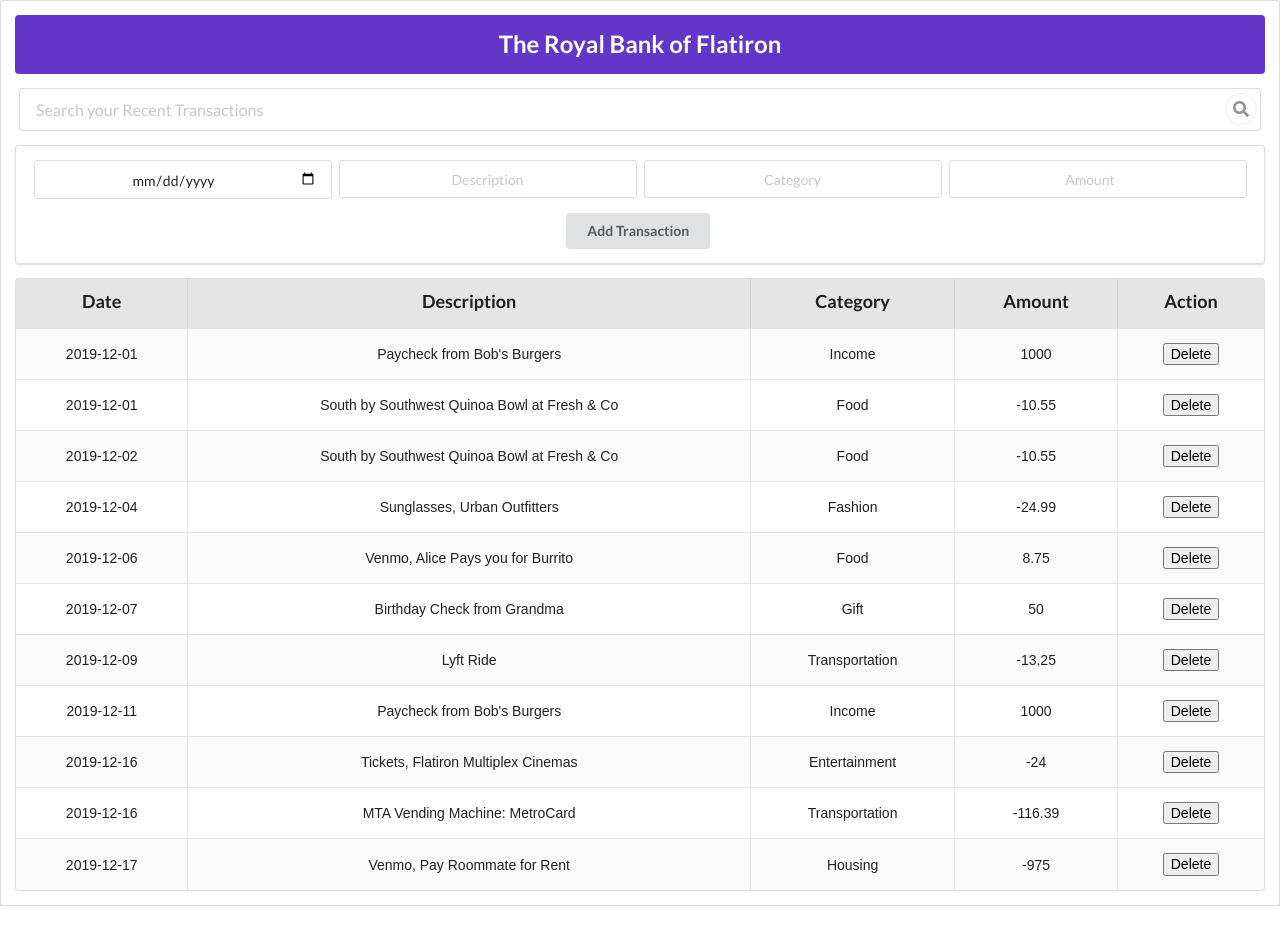
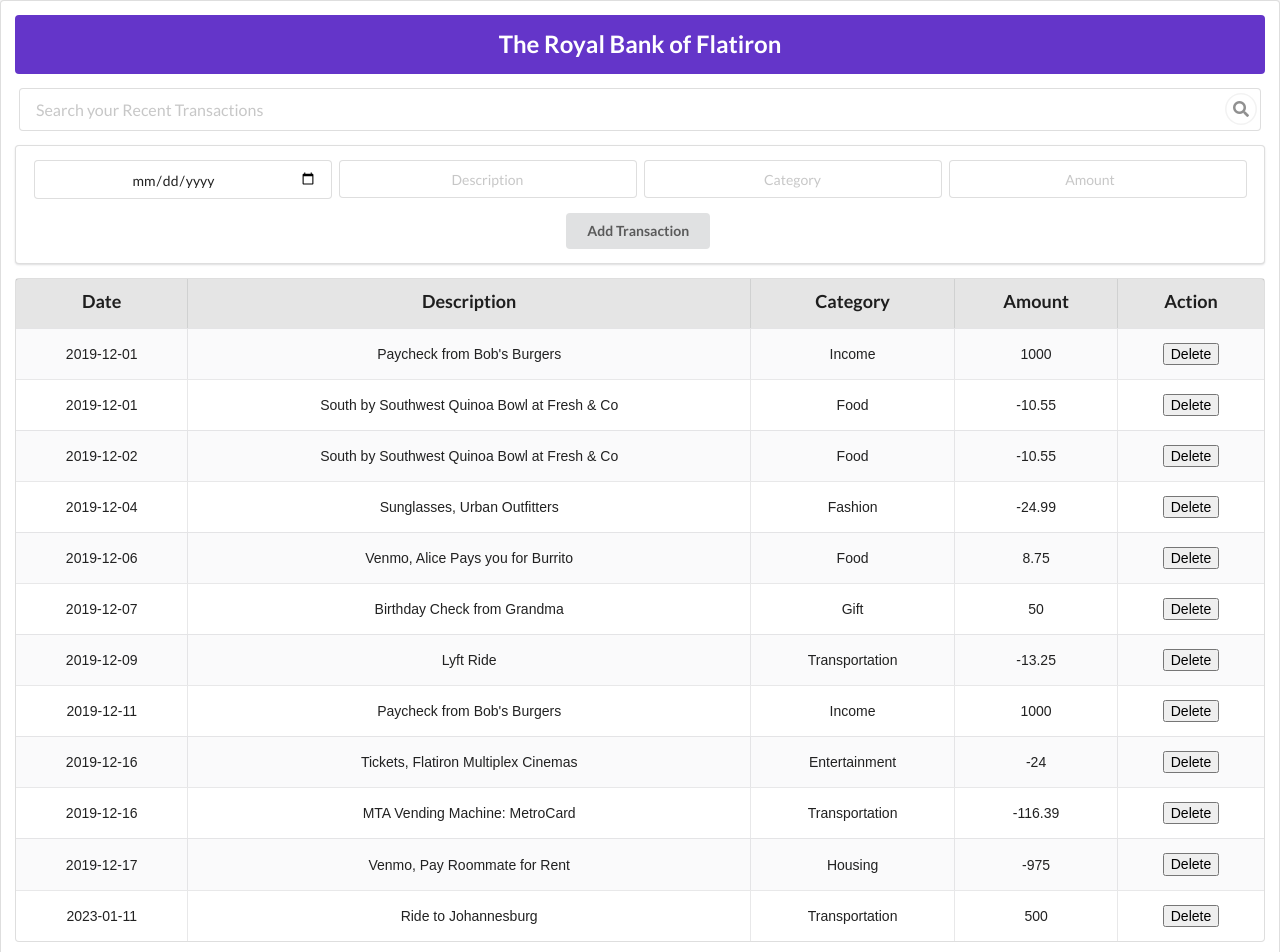
Before and after one commit to TheEmerald001/Bank-Of-Flatiron, a React (Create React App) app: page / in a window 1280 px wide. Shown: the top 952 px of the page. Before the commit the page ends 906 px from the top, so only its background shows below. Built offline with nearby package versions, Linux system fonts and the light colour scheme; data requests are answered from the project's data file.

Commit message:
removes date validity to allow for futur transactions

```diff
--- a/db.json
+++ b/db.json
@@ -76,6 +76,13 @@
       "description": "Venmo, Pay Roommate for Rent",
       "category": "Housing",
       "amount": -975
+    },
+    {
+      "date": "2023-01-11",
+      "description": "Ride to Johannesburg",
+      "category": "Transportation",
+      "amount": "500",
+      "id": 13
     }
   ]
 }
--- a/src/components/AddTransactionForm.js
+++ b/src/components/AddTransactionForm.js
@@ -16,8 +16,6 @@ function AddTransactionForm({newData}) {
 
     if(formInput.containsEmptyInput){
       alert("Please fill in all inputs")
-    }else if(formInput.hasInvalidDate){
-      alert("Please enter valid date\nYear is expected to be between 2000 and today")
     }else if(!formInput.isInvalid){
       // persist transaction on server after validations
       fetch("http://localhost:8001/transactions", {
--- a/src/components/Extras.js
+++ b/src/components/Extras.js
@@ -1,7 +1,7 @@
+//this component aim to provide helper functions for checking data validity
 function validateForm(formData){
     const formDetails = {
       containsEmptyInput:false,
-      hasInvalidDate:true,
       isInvalid:false
     }
 
@@ -13,12 +13,6 @@ function validateForm(formData){
       }
     }
 
-    //date should be between 2000 and today
-    const allowablePastDate = (new Date("2019")).getTime()
-    const today = (new Date()).getTime()
-    const formDataDate = (new Date(formData.date)).getTime()
-    formDetails.hasInvalidDate = formDataDate < allowablePastDate ? true : formDataDate > today ? true : false
-
     //general state of validity of the form
     formDetails.isInvalid = formDetails.containsEmptyInput || formDetails.hasInvalidDate || false
 
```
